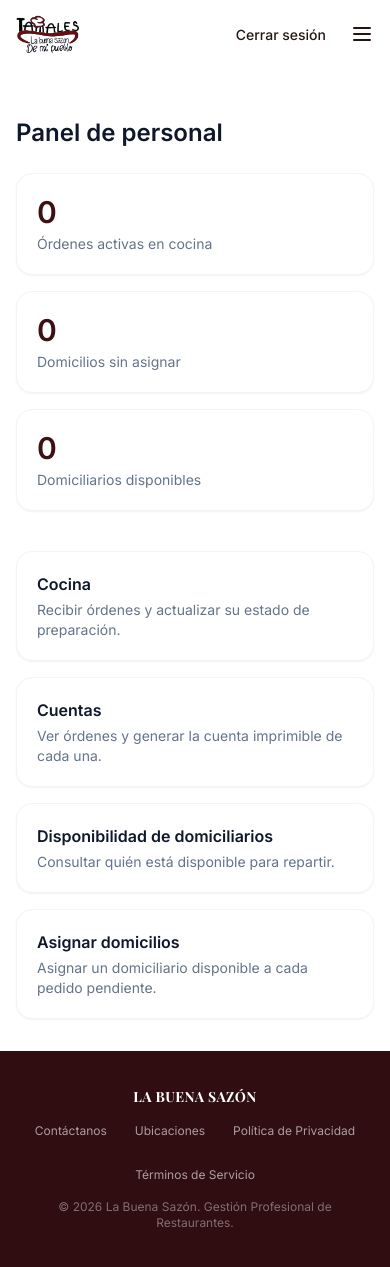
After one commit to Iflorezg/La-buena-sazon, a Django app: page /panel/ in a window 390 px wide. The commit adds this page. Run offline with Django 5.2, Linux system fonts and the light colour scheme; the visitor is signed in with stand-in values (Sample User, id 1); data comes from the database, SQL or seed files in the repository; data that the repository does not hold is empty; some libraries are stand-ins or nearby versions.

Commit message:
Pase de heurísticas de usabilidad y pulido visual
- Feedback consistente: mensajes de éxito/error centralizados en
  layout.html, usados al finalizar pedido, actualizar estado de
  cocina, asignar domicilio y cambiar disponibilidad.
- Navegación: resalta el enlace activo según la ruta actual y agrega
  menú hamburguesa para mobile (antes no había navegación en pantallas
  pequeñas).
- Menú digital: filtro de categorías ahora es funcional (antes los
  botones eran decorativos); se agrega Product.category. Contador de
  platillos dinámico en vez de un "54" fijo.
- Corrige inconsistencia de impuestos: el carrito mostraba 19% pero el
  backend registraba la orden con 8%, dando un total distinto al que
  el cliente veía. Ahora ambos usan 8%.
- Errores del carrito (JSON inválido, carrito vacío) ahora muestran un
  mensaje en vez de fallar en silencio.
- Nuevas páginas 404.html/500.html con el estilo del sitio, ya que
  DEBUG=False oculta las páginas de error genéricas de Django.
- Nuevo /panel/ como punto de entrada único para el personal
  (cocina, cuentas, domiciliarios, asignación) con contadores rápidos.

Co-Authored-By: Claude Sonnet 5 <noreply@anthropic.com>
Claude-Session: https://claude.ai/code/session_019RWdoKhuVP1abmf2DH3Pye

```diff
--- a/sells/admin.py
+++ b/sells/admin.py
@@ -18,7 +18,11 @@ class OrderAdmin(admin.ModelAdmin):
     list_filter = ('status',)
     inlines = [OrderItemInline]
 
-admin.site.register(Product)
+@admin.register(Product)
+class ProductAdmin(admin.ModelAdmin):
+    list_display = ('product', 'category', 'price', 'quantity')
+    list_filter = ('category',)
+    search_fields = ('product',)
 
 @admin.register(Domicilio)
 class DomicilioAdmin(admin.ModelAdmin):
--- a/sells/views.py
+++ b/sells/views.py
@@ -9,55 +9,75 @@ from accounts.decorators import domiciliario_required, staff_required
 from sells.models import Domicilio, Order, OrderItem, Product, Venta
 
 
+IMPUESTO = 0.08  # 8% — debe coincidir con el porcentaje mostrado en menu.html
+
+
 def menu(request):
-    context = {'productos': Product.objects.all()}
+    context = {
+        'productos': Product.objects.all(),
+        'categorias': Product.Category.choices,
+    }
     if request.method == 'POST' and 'finalizar_pedido' in request.POST:
         carrito_json = request.POST.get('carrito_data')
         es_domicilio = request.POST.get('es_domicilio') == 'on'
-        if carrito_json:
-            try:
-                carrito = json.loads(carrito_json)
-                if carrito:
-                    # Calcular el total primero
-                    total_subtotal = sum(item['precio'] * item['cantidad'] for item in carrito)
-                    total_con_impuestos = total_subtotal * 1.08
+        try:
+            carrito = json.loads(carrito_json) if carrito_json else []
+            if not carrito:
+                messages.error(request, "Tu carrito está vacío. Añade productos antes de finalizar el pedido.")
+            else:
+                # Calcular el total primero
+                total_subtotal = sum(item['precio'] * item['cantidad'] for item in carrito)
+                total_con_impuestos = total_subtotal * (1 + IMPUESTO)
 
-                    # Crear la orden
-                    nueva_orden = Order.objects.create(total=total_con_impuestos)
+                # Crear la orden
+                nueva_orden = Order.objects.create(total=total_con_impuestos)
 
-                    # Registrar el pedido a domicilio si el cliente lo solicitó explícitamente
-                    if es_domicilio and request.user.is_authenticated:
-                        Domicilio.objects.create(
-                            user=request.user,
-                            order=nueva_orden,
-                            total=total_con_impuestos,
-                            address=request.user.address if hasattr(request.user, 'address') else "No especificada"
-                        )
-
-                    # Crear los items de la orden y preparar descripción para Venta
-                    detalles_productos = []
-                    for item in carrito:
-                        producto = Product.objects.get(product_id=item['id'])
-                        OrderItem.objects.create(
-                            order=nueva_orden,
-                            product=producto,
-                            quantity=item['cantidad'],
-                            price=item['precio']
-                        )
-                        detalles_productos.append(f"{item['cantidad']} x {producto.product} (${item['precio']})")
-
-                    # Registrar la venta
-                    Venta.objects.create(
+                # Registrar el pedido a domicilio si el cliente lo solicitó explícitamente
+                if es_domicilio and request.user.is_authenticated:
+                    Domicilio.objects.create(
+                        user=request.user,
+                        order=nueva_orden,
                         total=total_con_impuestos,
-                        productos_vendidos=", ".join(detalles_productos),
-                        orden=nueva_orden
+                        address=request.user.address if hasattr(request.user, 'address') else "No especificada"
                     )
 
-                    return redirect('menu')
-            except Exception as e:
-                print(f"Error procesando pedido: {e}")
+                # Crear los items de la orden y preparar descripción para Venta
+                detalles_productos = []
+                for item in carrito:
+                    producto = Product.objects.get(product_id=item['id'])
+                    OrderItem.objects.create(
+                        order=nueva_orden,
+                        product=producto,
+                        quantity=item['cantidad'],
+                        price=item['precio']
+                    )
+                    detalles_productos.append(f"{item['cantidad']} x {producto.product} (${item['precio']})")
+
+                # Registrar la venta
+                Venta.objects.create(
+                    total=total_con_impuestos,
+                    productos_vendidos=", ".join(detalles_productos),
+                    orden=nueva_orden
+                )
+
+                messages.success(request, f"¡Pedido #{nueva_orden.order_id} registrado con éxito!")
+                return redirect('menu')
+        except (json.JSONDecodeError, KeyError, Product.DoesNotExist):
+            messages.error(request, "No pudimos procesar tu pedido. Intenta de nuevo.")
 
     return render(request, "menu.html", context)
+
+
+@staff_required
+def panel(request):
+    context = {
+        'ordenes_activas': Order.objects.exclude(status=Order.Status.ENTREGADO).count(),
+        'domicilios_pendientes': Domicilio.objects.filter(domiciliario__isnull=True).count(),
+        'domiciliarios_disponibles': get_user_model().objects.filter(
+            role=get_user_model().Role.DOMICILIARIO, is_available=True
+        ).count(),
+    }
+    return render(request, "panel.html", context)
 
 
 # ===================== Cocina =====================
@@ -84,6 +104,9 @@ def actualizar_estado_orden(request, order_id):
     if nuevo_estado in Order.Status.values:
         orden.status = nuevo_estado
         orden.save(update_fields=['status'])
+        messages.success(request, f"Orden #{orden.order_id} actualizada a «{orden.get_status_display()}».")
+    else:
+        messages.error(request, "Estado no válido.")
     return redirect('cocina_ordenes')
 
 
@@ -151,4 +174,6 @@ def mis_domicilios(request):
 def toggle_disponibilidad(request):
     request.user.is_available = not request.user.is_available
     request.user.save(update_fields=['is_available'])
+    estado = "disponible" if request.user.is_available else "no disponible"
+    messages.success(request, f"Ahora estás marcado como {estado}.")
     return redirect('mis_domicilios')
--- a/templates/layout.html
+++ b/templates/layout.html
@@ -44,23 +44,27 @@
 </head>
 <body class=" font-sans text-[#241512] antialiased">
 
-    <header class=" border-b border-white/5">
-        <div class="max-w-6xl mx-auto  px-8 h-[68px] flex items-center justify-between">
+    <header class="border-b border-white/5">
+        <div class="max-w-6xl mx-auto px-4 sm:px-8 h-[68px] flex items-center justify-between">
             <a href="{% url 'home' %}" class="font-display text-xl font-bold text-white">
-                <img class="h-10" src="{% static 'images/logo.png' %}" alt="" />
+                <img class="h-10" src="{% static 'images/logo.png' %}" alt="La Buena Sazón" />
             </a>
 
+            {% url 'home' as home_url %}
+            {% url 'menu' as menu_url %}
+            {% url 'cocina_ordenes' as cocina_url %}
+            {% url 'panel' as panel_url %}
+            {% url 'mis_domicilios' as mis_domicilios_url %}
+
             <nav class="hidden md:flex items-center gap-6">
-                <a href="{% url 'home' %}" class="text-sm font-medium pb-1">Inicio</a>
-                <a href="{% url 'menu' %}" class="text-sm font-medium border-b-2 border-transparent pb-1 transition-colors">Menú</a>
+                <a href="{{ home_url }}" class="text-sm font-medium pb-1 border-b-2 {% if request.path == home_url %}border-brand text-brand{% else %}border-transparent{% endif %} transition-colors">Inicio</a>
+                <a href="{{ menu_url }}" class="text-sm font-medium pb-1 border-b-2 {% if request.path == menu_url %}border-brand text-brand{% else %}border-transparent{% endif %} transition-colors">Menú</a>
                 {% if user.is_authenticated and user.is_staff %}
-                <a href="{% url 'cocina_ordenes' %}" class="text-sm font-medium border-b-2 border-transparent pb-1 transition-colors">Cocina</a>
-                <a href="{% url 'cuentas' %}" class="text-sm font-medium border-b-2 border-transparent pb-1 transition-colors">Cuentas</a>
-                <a href="{% url 'disponibilidad_domiciliarios' %}" class="text-sm font-medium border-b-2 border-transparent pb-1 transition-colors">Domiciliarios</a>
-                <a href="{% url 'asignar_domicilios' %}" class="text-sm font-medium border-b-2 border-transparent pb-1 transition-colors">Asignar domicilios</a>
+                <a href="{{ cocina_url }}" class="text-sm font-medium pb-1 border-b-2 {% if request.path == cocina_url %}border-brand text-brand{% else %}border-transparent{% endif %} transition-colors">Cocina</a>
+                <a href="{{ panel_url }}" class="text-sm font-medium pb-1 border-b-2 {% if request.path == panel_url %}border-brand text-brand{% else %}border-transparent{% endif %} transition-colors">Panel</a>
                 {% endif %}
                 {% if user.is_authenticated and user.role == 'domiciliario' %}
-                <a href="{% url 'mis_domicilios' %}" class="text-sm font-medium border-b-2 border-transparent pb-1 transition-colors">Mis domicilios</a>
+                <a href="{{ mis_domicilios_url }}" class="text-sm font-medium pb-1 border-b-2 {% if request.path == mis_domicilios_url %}border-brand text-brand{% else %}border-transparent{% endif %} transition-colors">Mis domicilios</a>
                 {% endif %}
             </nav>
 
@@ -77,9 +81,37 @@
                     <svg class="w-8 h-8 text-maroon-900" fill="currentColor" viewBox="0 0 24 24"><path d="M12 2C6.48 2 2 6.48 2 12s4.48 10 10 10 10-4.48 10-10S17.52 2 12 2zm0 3c1.66 0 3 1.34 3 3s-1.34 3-3 3-3-1.34-3-3 1.34-3 3-3zm0 14.2c-2.5 0-4.71-1.28-6-3.22.03-1.99 4-3.08 6-3.08 1.99 0 5.97 1.09 6 3.08-1.29 1.94-3.5 3.22-6 3.22z"></path></svg>
                 </a>
                 {% endif %}
+
+                <button type="button" id="mobile-menu-toggle" aria-label="Abrir menú" aria-expanded="false" class="md:hidden p-2 -mr-2">
+                    <svg class="w-6 h-6" fill="none" stroke="currentColor" viewBox="0 0 24 24">
+                        <path stroke-linecap="round" stroke-linejoin="round" stroke-width="2" d="M4 6h16M4 12h16M4 18h16"></path>
+                    </svg>
+                </button>
             </div>
         </div>
+
+        <nav id="mobile-menu" class="hidden md:hidden border-t border-black/5 px-4 py-3 space-y-1">
+            <a href="{{ home_url }}" class="block py-2 text-sm font-medium {% if request.path == home_url %}text-brand{% endif %}">Inicio</a>
+            <a href="{{ menu_url }}" class="block py-2 text-sm font-medium {% if request.path == menu_url %}text-brand{% endif %}">Menú</a>
+            {% if user.is_authenticated and user.is_staff %}
+            <a href="{{ cocina_url }}" class="block py-2 text-sm font-medium {% if request.path == cocina_url %}text-brand{% endif %}">Cocina</a>
+            <a href="{{ panel_url }}" class="block py-2 text-sm font-medium {% if request.path == panel_url %}text-brand{% endif %}">Panel</a>
+            {% endif %}
+            {% if user.is_authenticated and user.role == 'domiciliario' %}
+            <a href="{{ mis_domicilios_url }}" class="block py-2 text-sm font-medium {% if request.path == mis_domicilios_url %}text-brand{% endif %}">Mis domicilios</a>
+            {% endif %}
+        </nav>
     </header>
+
+    <div class="max-w-6xl mx-auto px-4 sm:px-8 pt-4 space-y-2">
+        {% if messages %}
+            {% for message in messages %}
+            <div class="px-4 py-3 rounded-lg text-sm border {% if message.tags == 'error' %}bg-red-50 border-red-200 text-red-700{% elif message.tags == 'success' %}bg-green-50 border-green-200 text-green-700{% else %}bg-yellow-50 border-yellow-200 text-yellow-700{% endif %}">
+                {{ message }}
+            </div>
+            {% endfor %}
+        {% endif %}
+    </div>
 
     <main>
         {% block content %}{% endblock %}
@@ -98,6 +130,19 @@
         </div>
     </footer>
 
+    <script>
+        (function () {
+            var toggle = document.getElementById('mobile-menu-toggle');
+            var menu = document.getElementById('mobile-menu');
+            if (!toggle || !menu) return;
+            toggle.addEventListener('click', function () {
+                var isOpen = !menu.classList.contains('hidden');
+                menu.classList.toggle('hidden');
+                toggle.setAttribute('aria-expanded', String(!isOpen));
+            });
+        })();
+    </script>
+
     {% block extra_js %}{% endblock %}
 </body>
 </html>
--- /dev/null
+++ b/templates/panel.html
@@ -0,0 +1,42 @@
+{% extends "layout.html" %}
+{% block title %}Panel de personal — La Buena Sazón{% endblock %}
+
+{% block content %}
+<main class="max-w-4xl mx-auto px-4 sm:px-6 lg:px-8 py-8">
+    <h1 class="text-2xl sm:text-3xl font-bold text-slate-900 mb-6">Panel de personal</h1>
+
+    <div class="grid sm:grid-cols-3 gap-4 mb-10">
+        <div class="bg-white rounded-2xl shadow-sm border border-slate-100 p-5">
+            <p class="text-3xl font-bold text-maroon-900">{{ ordenes_activas }}</p>
+            <p class="text-sm text-slate-500 mt-1">Órdenes activas en cocina</p>
+        </div>
+        <div class="bg-white rounded-2xl shadow-sm border border-slate-100 p-5">
+            <p class="text-3xl font-bold text-maroon-900">{{ domicilios_pendientes }}</p>
+            <p class="text-sm text-slate-500 mt-1">Domicilios sin asignar</p>
+        </div>
+        <div class="bg-white rounded-2xl shadow-sm border border-slate-100 p-5">
+            <p class="text-3xl font-bold text-maroon-900">{{ domiciliarios_disponibles }}</p>
+            <p class="text-sm text-slate-500 mt-1">Domiciliarios disponibles</p>
+        </div>
+    </div>
+
+    <div class="grid sm:grid-cols-2 gap-4">
+        <a href="{% url 'cocina_ordenes' %}" class="bg-white rounded-2xl shadow-sm border border-slate-100 p-5 hover:border-maroon-900 transition-colors">
+            <h2 class="font-semibold text-slate-900 mb-1">Cocina</h2>
+            <p class="text-sm text-slate-500">Recibir órdenes y actualizar su estado de preparación.</p>
+        </a>
+        <a href="{% url 'cuentas' %}" class="bg-white rounded-2xl shadow-sm border border-slate-100 p-5 hover:border-maroon-900 transition-colors">
+            <h2 class="font-semibold text-slate-900 mb-1">Cuentas</h2>
+            <p class="text-sm text-slate-500">Ver órdenes y generar la cuenta imprimible de cada una.</p>
+        </a>
+        <a href="{% url 'disponibilidad_domiciliarios' %}" class="bg-white rounded-2xl shadow-sm border border-slate-100 p-5 hover:border-maroon-900 transition-colors">
+            <h2 class="font-semibold text-slate-900 mb-1">Disponibilidad de domiciliarios</h2>
+            <p class="text-sm text-slate-500">Consultar quién está disponible para repartir.</p>
+        </a>
+        <a href="{% url 'asignar_domicilios' %}" class="bg-white rounded-2xl shadow-sm border border-slate-100 p-5 hover:border-maroon-900 transition-colors">
+            <h2 class="font-semibold text-slate-900 mb-1">Asignar domicilios</h2>
+            <p class="text-sm text-slate-500">Asignar un domiciliario disponible a cada pedido pendiente.</p>
+        </a>
+    </div>
+</main>
+{% endblock %}
--- a/unal_ing_soft/urls.py
+++ b/unal_ing_soft/urls.py
@@ -33,6 +33,9 @@ urlpatterns = [
     # Menú y pedidos
     path('menu/', views.menu, name='menu'),
 
+    # Panel de personal
+    path('panel/', views.panel, name='panel'),
+
     # Cocina
     path('cocina/', views.cocina_ordenes, name='cocina_ordenes'),
     path('cocina/orden/<int:order_id>/estado/', views.actualizar_estado_orden, name='actualizar_estado_orden'),
```
Also changed, not shown: sells/models.py (+10 -0 lines), templates/404.html (added, +13 -0 lines), templates/500.html (added, +13 -0 lines), templates/asignar_domicilios.html (+0 -8 lines), templates/menu.html (+42 -19 lines), sells/migrations/0009_product_category.py (added).
